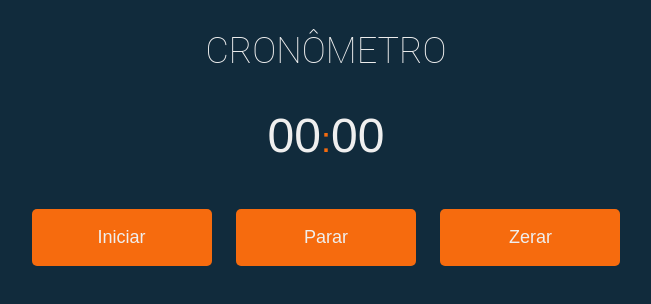
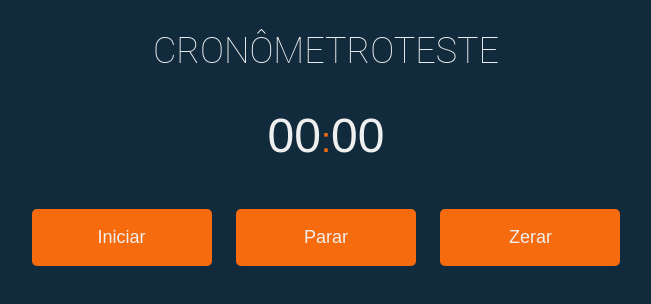
Before and after one commit to gomestizado/cronometro, a plain HTML site: page public/index.html in a window 1280 px wide. Shown: the whole page, without its empty margins (314-965 px from the left). Drawn offline with Linux system fonts and the light colour scheme.

Commit message:
testando deploy

```diff
--- a/public/index.html
+++ b/public/index.html
@@ -13,7 +13,7 @@
 
 <body>
     <div class="wrapper">
-        <h2>Cronômetro</h2>
+        <h2>Cronômetroteste</h2>
         <p><span id="segundos">00</span>:<span id="dezenas">00</span></p>
         <button id="btn-start">Iniciar</button>
         <button id="btn-stop">Parar</button>
```
Also changed, not shown: .github/workflows/firebase-hosting-merge.yml (added).
